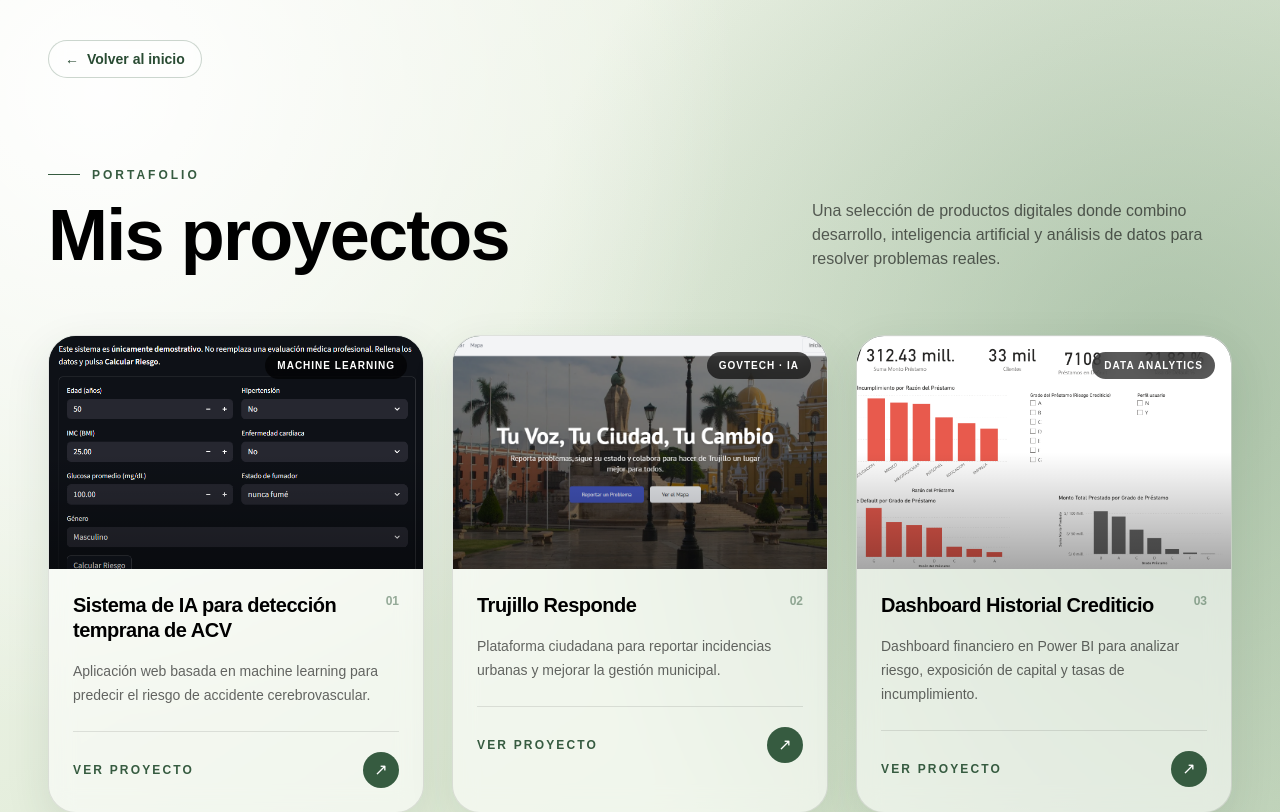
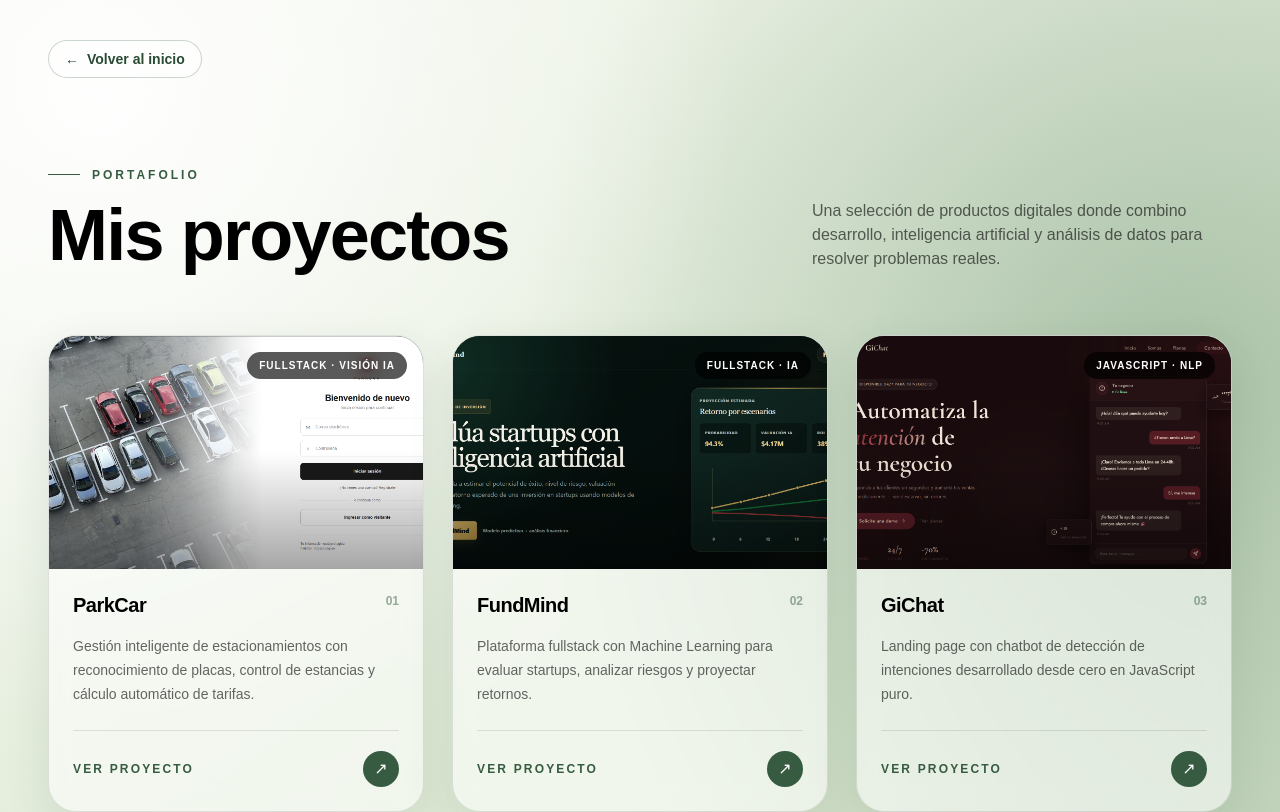
Before and after one commit to IanT1112/portafolio, a Next.js app: page /proyectos in a window 1280 px wide. Shown: the top 812 px of the page. Built offline with nearby package versions, Linux system fonts and the light colour scheme.

Commit message:
fix: se modificó orden de lista en proyectos

```diff
--- a/src/app/page.js
+++ b/src/app/page.js
@@ -96,6 +96,8 @@ const proyectos = [
     number: "07",
   },
 ];
+
+const proyectosDescendentes = [...proyectos].reverse();
 
 const imagenesSobreMi = [
   {
@@ -608,7 +610,7 @@ export default function Home() {
             className="project-carousel -mx-1 flex gap-6 overflow-x-hidden px-1 py-3"
             aria-label="Carrusel de proyectos"
           >
-            {proyectos.map((proyecto) => (
+            {proyectosDescendentes.map((proyecto) => (
               <Link
                 data-project-card
                 key={proyecto.url}
--- a/src/app/proyectos/page.js
+++ b/src/app/proyectos/page.js
@@ -60,6 +60,8 @@ const proyectos = [
   },
 ];
 
+const proyectosDescendentes = [...proyectos].reverse();
+
 export default function Proyectos() {
   return (
     <main className="relative min-h-screen overflow-hidden bg-[#e5efdc] px-6 py-8 text-black md:px-12 md:py-10">
@@ -98,7 +100,7 @@ export default function Proyectos() {
           className="grid grid-cols-1 gap-7 md:grid-cols-2 lg:grid-cols-3"
           aria-label="Listado de proyectos"
         >
-          {proyectos.map((proyecto, index) => (
+          {proyectosDescendentes.map((proyecto, index) => (
             <Link
               key={proyecto.href}
               href={proyecto.href}
```
